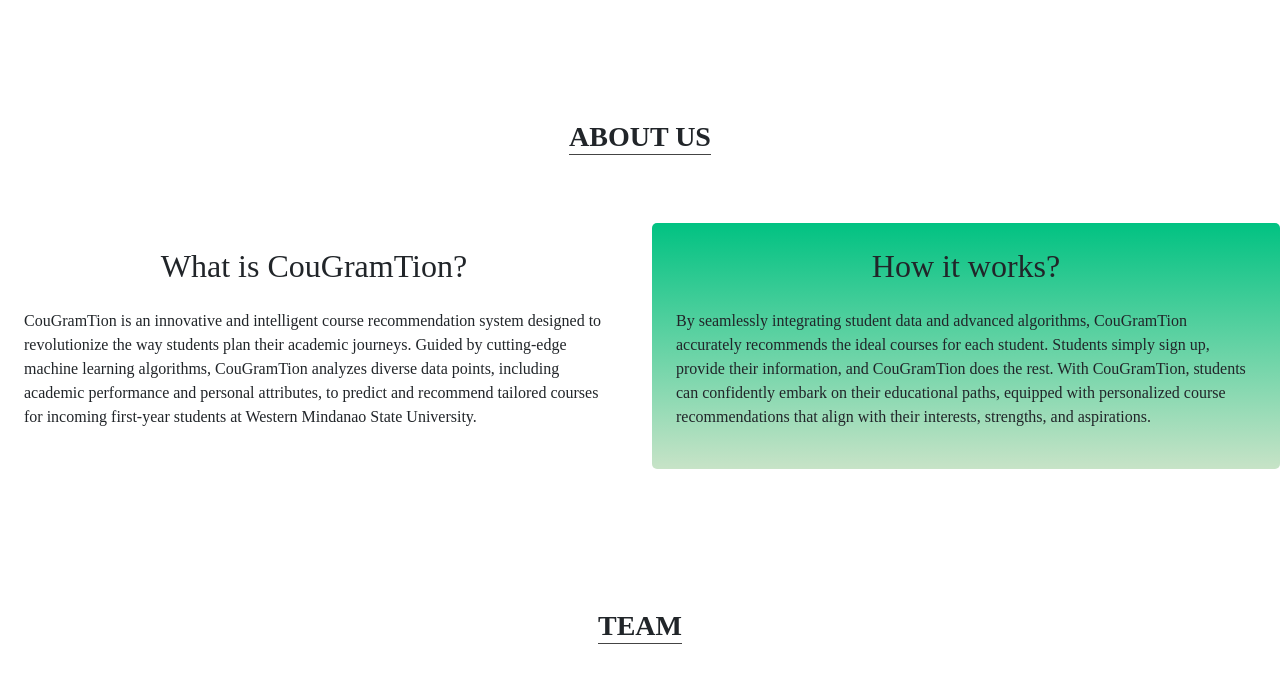
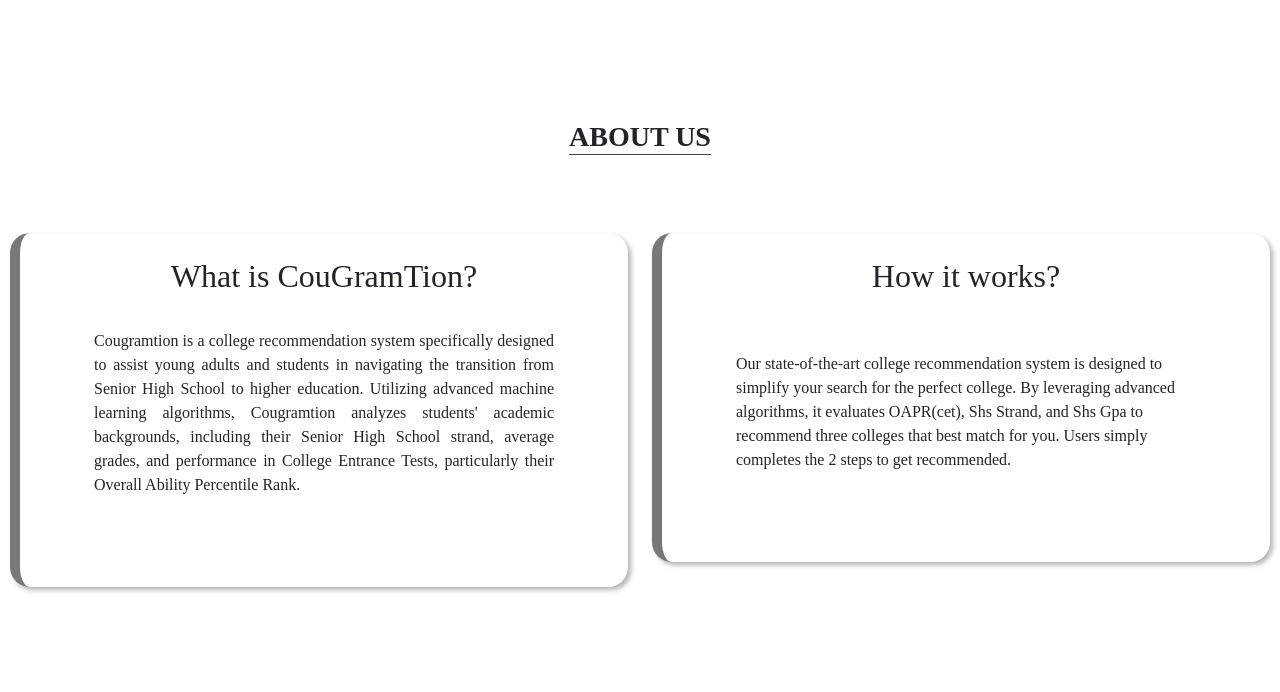
Before and after one commit to Faseehhh/cougramtions, a Django app: template myproject/templates/index.html in a window 1280 px wide. Shown: the part 2805-3497 px from the top of the page. Run offline with Django 4.2, Linux system fonts and the light colour scheme; the template is opened without the code that fills it, so the values that code supplies are empty; some libraries are stand-ins or nearby versions.

Commit message:
Update index.html

```diff
--- a/myproject/templates/index.html
+++ b/myproject/templates/index.html
@@ -65,8 +65,7 @@
                             <div class="service-content">
                                 <div class="inner-service">
                                    <h3>Recommend Course</h3>
-                                   <p>The system can Recommend Three (3) Course, base on the pattern of the data collected. The Model will use an algorithm to check a pattern of the input and seek for with course
-                                    that has the most similar input base on the data.</p>
+                                   <p>The system can Recommend Three (3) Course, base on the pattern of the data collected. The Model will use an algorithm to check a pattern of the input.</p>
                                 </div>
                             </div> <!-- /.service-content -->
                         </div> <!-- /#service-1 -->
@@ -109,7 +108,7 @@
                                     <br>B CULTURE AND ARTS EDUCATION
                                     <br>B SPECIAL NEED EDUCATION
                                     <br>B EARLY CHILDHOOD EDUCATION</p>
-                                <a href="{% static 'images/gallery/ctebldg.JPG' %}" data-rel="lightbox" class="expand">
+                                <a href="{% static 'images/gallery/ctebldg.JPG' %}">
                                     <i class="fa fa-search"></i>
                                 </a>
                             </div> <!-- /.portfolio-overlay -->
@@ -136,7 +135,7 @@
                                 </div>
                                 <button class="see-less-btn">See Less</button>
                                 <button class="see-more-btn">See More</button>
-                                <a href="{% static 'images/gallery/coebldg.jpg' %}" data-rel="lightbox" class="expand">
+                                <a href="{% static 'images/gallery/coebldg.jpg' %}">
                                     <i class="fa fa-search"></i>
                                 </a>
                             </div> <!-- /.portfolio-overlay -->
@@ -150,7 +149,7 @@
                                 <p>BS HOME ECONOMICS
                                     <br>BS NUTRITION AND DIETETICS
                                     <br>BS HOSPITALITY MANAGEMENT</p>
-                                <a href="{% static 'images/gallery/chebldg.JPG' %}" data-rel="lightbox" class="expand">
+                                <a href="{% static 'images/gallery/chebldg.JPG' %}">
                                     <i class="fa fa-search"></i>
                                 </a>
                             </div> <!-- /.portfolio-overlay -->
@@ -162,7 +161,7 @@
                             <div class="portfolio-overlay">
                                 <h3>College Of Nursing</h3>
                                 <p>BS NURSING.</p>
-                                <a href="{% static 'images/gallery/cnbldg.jpg' %}" data-rel="lightbox" class="expand">
+                                <a href="{% static 'images/gallery/cnbldg.jpg' %}">
                                     <i class="fa fa-search"></i>
                                 </a>
                             </div> <!-- /.portfolio-overlay -->
@@ -188,7 +187,7 @@
                                 </div>
                                 <button class="see-less-btn">See Less</button>
                                 <button class="see-more-btn">See More</button>
-                                <a href="{% static 'images/gallery/clabldg.jpg' %}" data-rel="lightbox" class="expand">
+                                <a href="{% static 'images/gallery/clabldg.jpg' %}">
                                     <i class="fa fa-search"></i>
                                 </a>
                             </div> <!-- /.portfolio-overlay -->
@@ -200,7 +199,7 @@
                             <div class="portfolio-overlay">
                                 <h3>College Of Architecture</h3>
                                 <p>BS Architecture</p>
-                                <a href="{% static 'images/gallery/cabldg.JPG' %}" data-rel="lightbox" class="expand">
+                                <a href="{% static 'images/gallery/cabldg.JPG' %}">
                                     <i class="fa fa-search"></i>
                                 </a>
                             </div> <!-- /.portfolio-overlay -->
@@ -213,7 +212,7 @@
                                 <h3>College Of Computing Studies</h3>
                                 <p> BS COMPUTER SCIENCE
                                     <br>BS INFORMATION TECHNOLOGY</p>
-                                <a href="{% static 'images/gallery/ccsbldg.JPG' %}" data-rel="lightbox" class="expand">
+                                <a href="{% static 'images/gallery/ccsbldg.JPG' %}">
                                     <i class="fa fa-search"></i>
                                 </a>
                             </div> <!-- /.portfolio-overlay -->
@@ -225,7 +224,7 @@
                             <div class="portfolio-overlay">
                                 <h3>College Of Criminal Justice Education</h3>
                                 <p>BS CRIMINOLOGY</p>
-                                <a href="{% static 'images/gallery/ccje.JPG' %}" data-rel="lightbox" class="expand">
+                                <a href="{% static 'images/gallery/ccje.JPG' %}">
                                     <i class="fa fa-search"></i>
                                 </a>
                             </div> <!-- /.portfolio-overlay -->
@@ -238,7 +237,7 @@
                                 <h3>College Of Asian and Islamic Studies</h3>
                                 <p>BA ASIAN STUDIES
                                     <br>BA ISLAMIC STUDIES</p>
-                                <a href="{% static 'images/gallery/caisbldg.JPG' %}" data-rel="lightbox" class="expand">
+                                <a href="{% static 'images/gallery/caisbldg.JPG' %}">
                                     <i class="fa fa-search"></i>
                                 </a>
                             </div> <!-- /.portfolio-overlay -->
@@ -250,7 +249,7 @@
                             <div class="portfolio-overlay">
                                 <h3>College Of Public Administration and Development Studies</h3>
                                 <p>BPUBLIC AND ADMINISTRATION.</p>
-                                <a href="{% static 'images/gallery/cpadsbldg.JPG' %}" data-rel="lightbox" class="expand">
+                                <a href="{% static 'images/gallery/cpadsbldg.JPG' %}">
                                     <i class="fa fa-search"></i>
                                 </a>
                             </div> <!-- /.portfolio-overlay -->
@@ -263,7 +262,7 @@
                                 <h3>College Of Sport Science and Physical Education</h3>
                                 <p>BS PHYSICLA EDUCATION
                                     <br>BS EXERCISE AND SPORT SCIENCE</p>
-                                <a href="{% static 'images/gallery/csspebldg.JPG' %}" data-rel="lightbox" class="expand">
+                                <a href="{% static 'images/gallery/csspebldg.JPG' %}">
                                     <i class="fa fa-search"></i>
                                 </a>
                             </div> <!-- /.portfolio-overlay -->
@@ -279,7 +278,7 @@
                                     <br>BS MATHEMATICS
                                     <br>BS STATISTICS
                                     <br>BS PHYSICS</p>
-                                <a href="{% static 'images/gallery/csmbldg.JPG' %}" data-rel="lightbox" class="expand">
+                                <a href="{% static 'images/gallery/csmbldg.JPG' %}">
                                     <i class="fa fa-search"></i>
                                 </a>
                             </div> <!-- /.portfolio-overlay -->
@@ -292,7 +291,7 @@
                                 <h3>College Of Social Works and Community Development</h3>
                                 <p>BS SOCIAL WORK
                                     <br>BS COMMUNITY DEVELOPMENT</p>
-                                <a href="{% static 'images/gallery/cswcdbldg.JPG' %}" data-rel="lightbox" class="expand">
+                                <a href="{% static 'images/gallery/cswcdbldg.JPG' %}"   >
                                     <i class="fa fa-search"></i>
                                 </a>
                             </div> <!-- /.portfolio-overlay -->
@@ -310,24 +309,20 @@
                     </div> <!-- /.heading-section -->
                 </div> <!-- /.row -->
         </div> <!-- /.row -->
-        <div class="row">
-            <!-- What is CouGramTion? -->
-            <div class="col-md-6">
-                <div class="p-4">
+        <div class="row" style="padding: 10px;">
+            <div class="col-md-6" style = "text-align: justify; margin: 0 auto;">
+                <div class="p-4" style="border-left: 10px solid #787878; border-radius: 20px; box-shadow: 3px 3px 5px rgba(0,0,0,0.3);">
                     <h2 class="text-center mb-4">What is CouGramTion?</h2>
-                    <p>
-                        CouGramTion is an innovative and intelligent course recommendation system designed to revolutionize the way students plan their academic journeys. Guided by cutting-edge machine learning algorithms, CouGramTion analyzes diverse data points, including academic performance and personal attributes, to predict and recommend tailored courses for incoming first-year students at Western Mindanao State University.
-                    </p>
-                </div>
+                    <p style="padding: 50px; padding-top: 10px;">
+                        Cougramtion is a college recommendation system specifically designed to assist young adults and students in navigating the transition from Senior High School to higher education. Utilizing advanced machine learning algorithms, Cougramtion analyzes students' academic backgrounds, including their Senior High School strand, average grades, and performance in College Entrance Tests, particularly their Overall Ability Percentile Rank.                </div>
             </div>
 
             <!-- How it works? -->
             <div class="col-md-6">
-                <div class="p-4" style="border-radius: 5px; background: linear-gradient(rgb(1, 194, 130), rgba(1, 128, 0, 0.218));">
+                <div class="p-4" style="border-left: 10px solid #787878; border-radius: 20px; box-shadow: 3px 3px 5px rgba(0,0,0,0.3);">
                     <h2 class="text-center mb-4">How it works?</h2>
-                    <p>
-                        By seamlessly integrating student data and advanced algorithms, CouGramTion accurately recommends the ideal courses for each student. Students simply sign up, provide their information, and CouGramTion does the rest. With CouGramTion, students can confidently embark on their educational paths, equipped with personalized course recommendations that align with their interests, strengths, and aspirations.
-                    </p>
+                    <p style="padding: 50px; padding-top: 33px;">
+                        Our state-of-the-art college recommendation system is designed to simplify your search for the perfect college. By leveraging advanced algorithms, it evaluates OAPR(cet), Shs Strand, and Shs Gpa to recommend three colleges that best match for you. Users simply completes the 2 steps to get recommended.                    </p>
                 </div>
             </div>
         </div>
@@ -339,8 +334,8 @@
                         <h2>Team</h2>
                     </div> <!-- /.heading-section -->
                 </div> <!-- /.row -->
-                <div class="row">
-                    <div class="team-member col-md-3 col-sm-6">
+                <div class="row" style ="margin: 0 auto;">
+                    <div class="team-member col-md-4 col-sm-6">
                         <div class="member-thumb">
                             <img src="{% static 'images/faseeh.jpg' %}" alt="">
                             <div class="team-overlay">
@@ -349,12 +344,11 @@
                                 <ul class="social">
                                     <li><a href="#" class="fa fa-facebook"></a></li>
                                     <li><a href="#" class="fa fa-envelope"></a></li>
-                                    <li><a href="#" class="fa fa-linkedin"></a></li>
                                 </ul>
                             </div> <!-- /.team-overlay -->
                         </div> <!-- /.member-thumb -->
                     </div> <!-- /.team-member -->
-                    <div class="team-member col-md-3 col-sm-6">
+                    <div class="team-member col-md-4 col-sm-6">
                         <div class="member-thumb">
                             <img src="{% static 'images/kurt.jpg' %}" alt="">
                             <div class="team-overlay">
@@ -364,12 +358,11 @@
                                 <ul class="social">
                                     <li><a href="#" class="fa fa-facebook"></a></li>
                                     <li><a href="#" class="fa fa-envelope"></a></li>
-                                    <li><a href="#" class="fa fa-linkedin"></a></li>
                                 </ul>
                             </div> <!-- /.team-overlay -->
                         </div> <!-- /.member-thumb -->
                     </div> <!-- /.team-member -->
-                    <div class="team-member col-md-3 col-sm-6">
+                    <div class="team-member col-md-4 col-sm-6">
                         <div class="member-thumb">
                             <img src="{% static 'images/fenny.jpg' %}" alt="">
                             <div class="team-overlay">
@@ -379,7 +372,6 @@
                                 <ul class="social">
                                     <li><a href="#" class="fa fa-facebook"></a></li>
                                     <li><a href="#" class="fa fa-envelope"></a></li>
-                                    <li><a href="#" class="fa fa-linkedin"></a></li>
                                 </ul>
                             </div> <!-- /.team-overlay -->
                         </div> <!-- /.member-thumb -->
```
